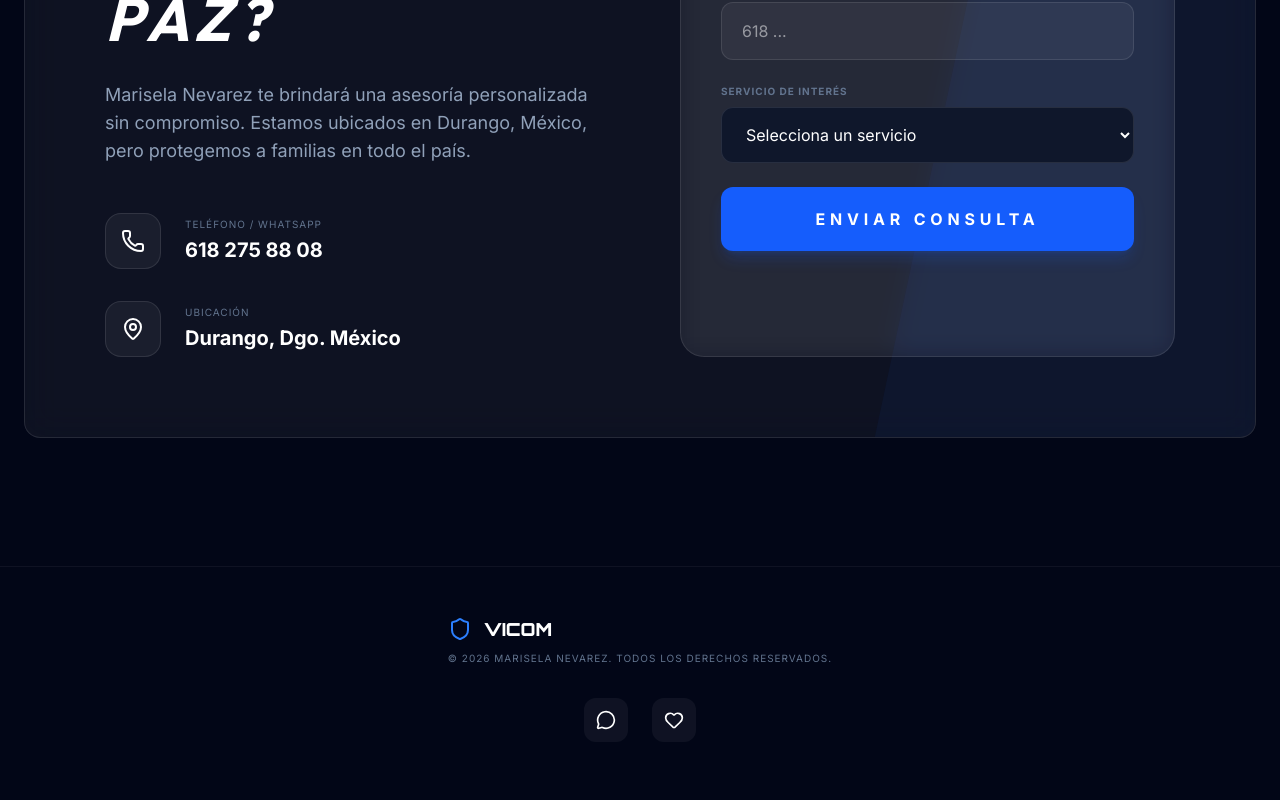
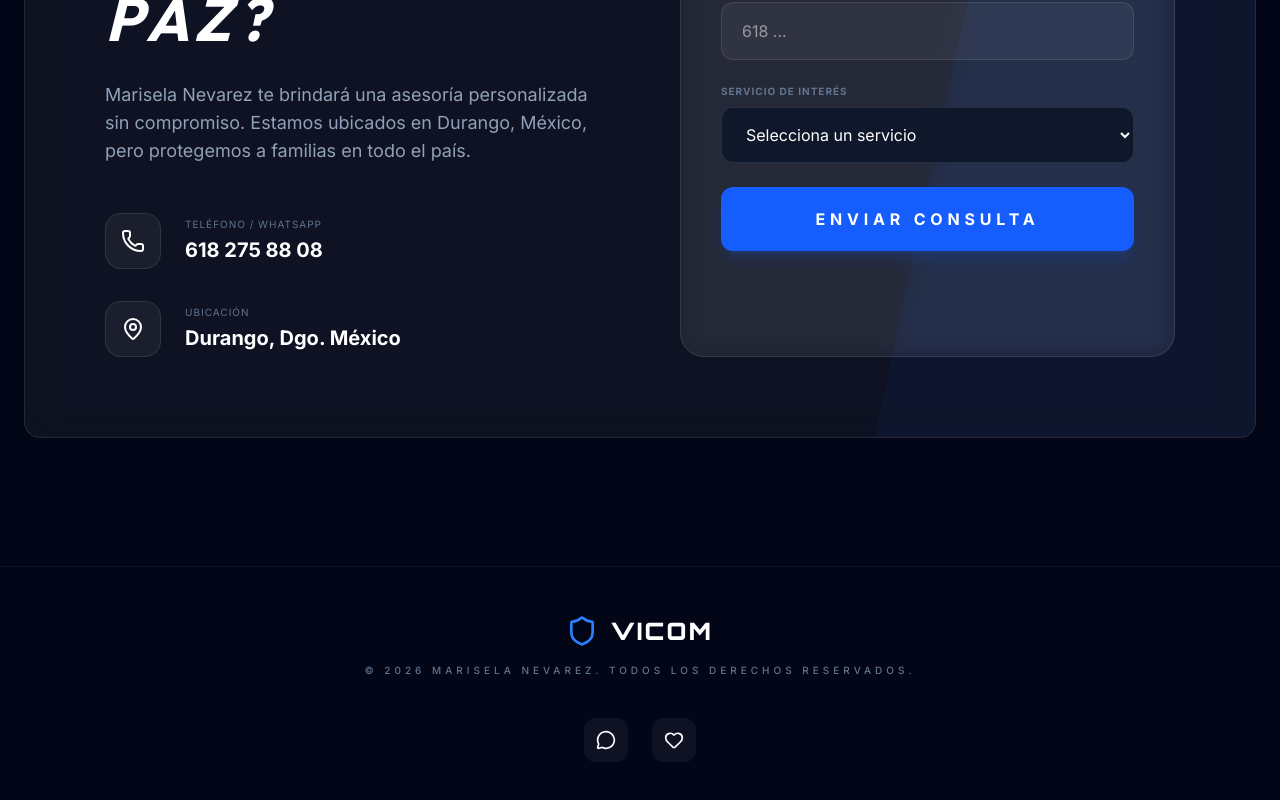
Before and after one commit to agusstinprieto-eng/marisela-axa-web, a React (Vite) app: page / in a window 1280 px wide. Shown: the part 4231-5031 px from the top of the page. Built offline with nearby package versions, Linux system fonts and the light colour scheme.

Commit message:
style: center footer logo and text

```diff
--- a/src/App.tsx
+++ b/src/App.tsx
@@ -484,13 +484,13 @@ const App: React.FC = () => {
 
       {/* Footer */}
       <footer className="py-12 border-t border-white/5">
-        <div className="container mx-auto px-6 flex flex-col md:row items-center justify-between gap-8">
-          <div className="flex flex-col items-center md:items-start gap-2">
+        <div className="container mx-auto px-6 flex flex-col items-center justify-center gap-10">
+          <div className="flex flex-col items-center gap-4">
             <div className="flex items-center gap-3">
-              <Shield className="w-6 h-6 text-blue-500" />
-              <span className="text-lg font-orbitron font-black text-white">VICOM</span>
+              <Shield className="w-8 h-8 text-blue-500" />
+              <span className="text-2xl font-orbitron font-black text-white tracking-widest">VICOM</span>
             </div>
-            <p className="text-slate-500 text-[10px] uppercase tracking-widest">© 2026 Marisela Nevarez. Todos los derechos reservados.</p>
+            <p className="text-slate-500 text-[10px] uppercase tracking-[0.4em] font-medium">© 2026 Marisela Nevarez. Todos los derechos reservados.</p>
           </div>
 
           <div className="flex items-center gap-6">
```
